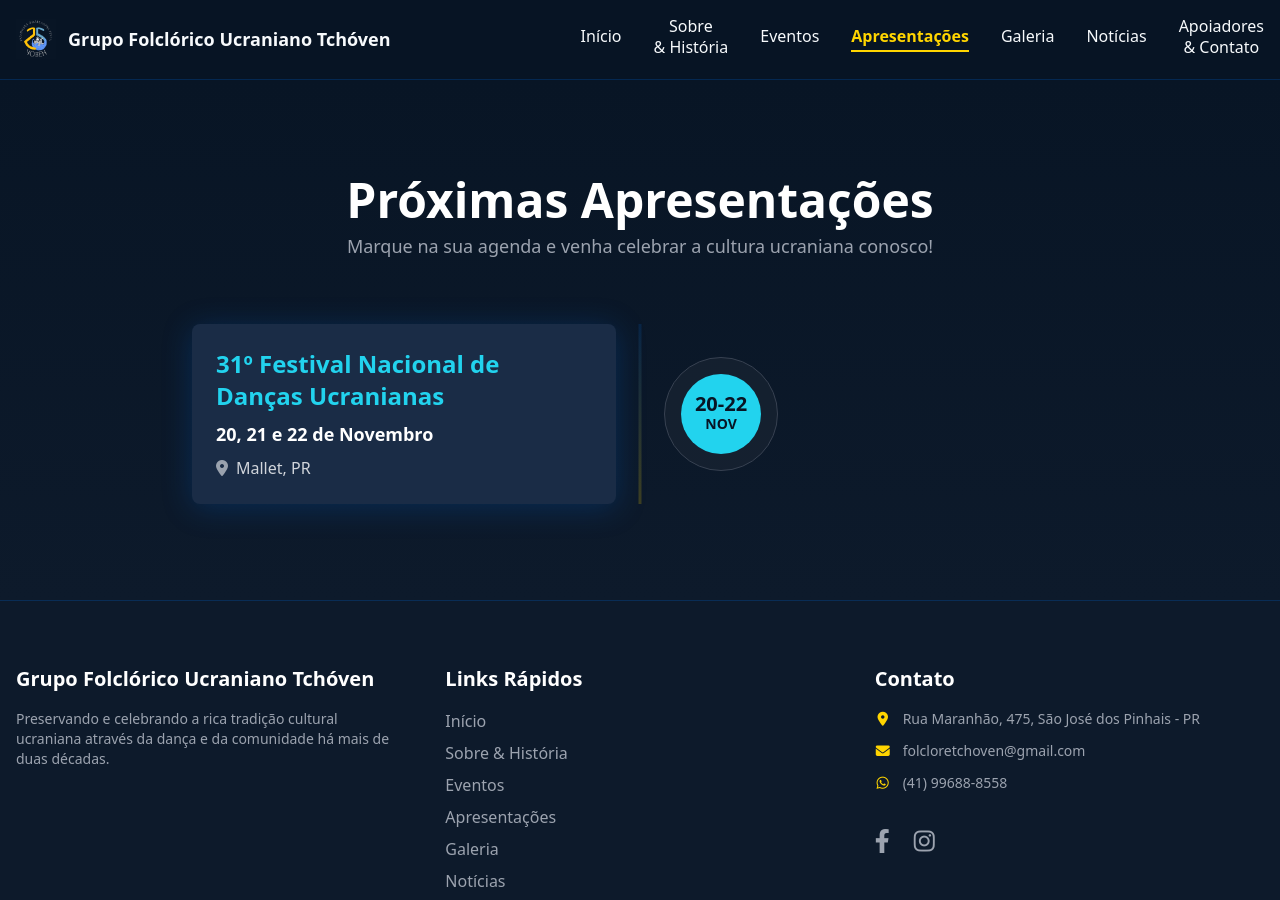
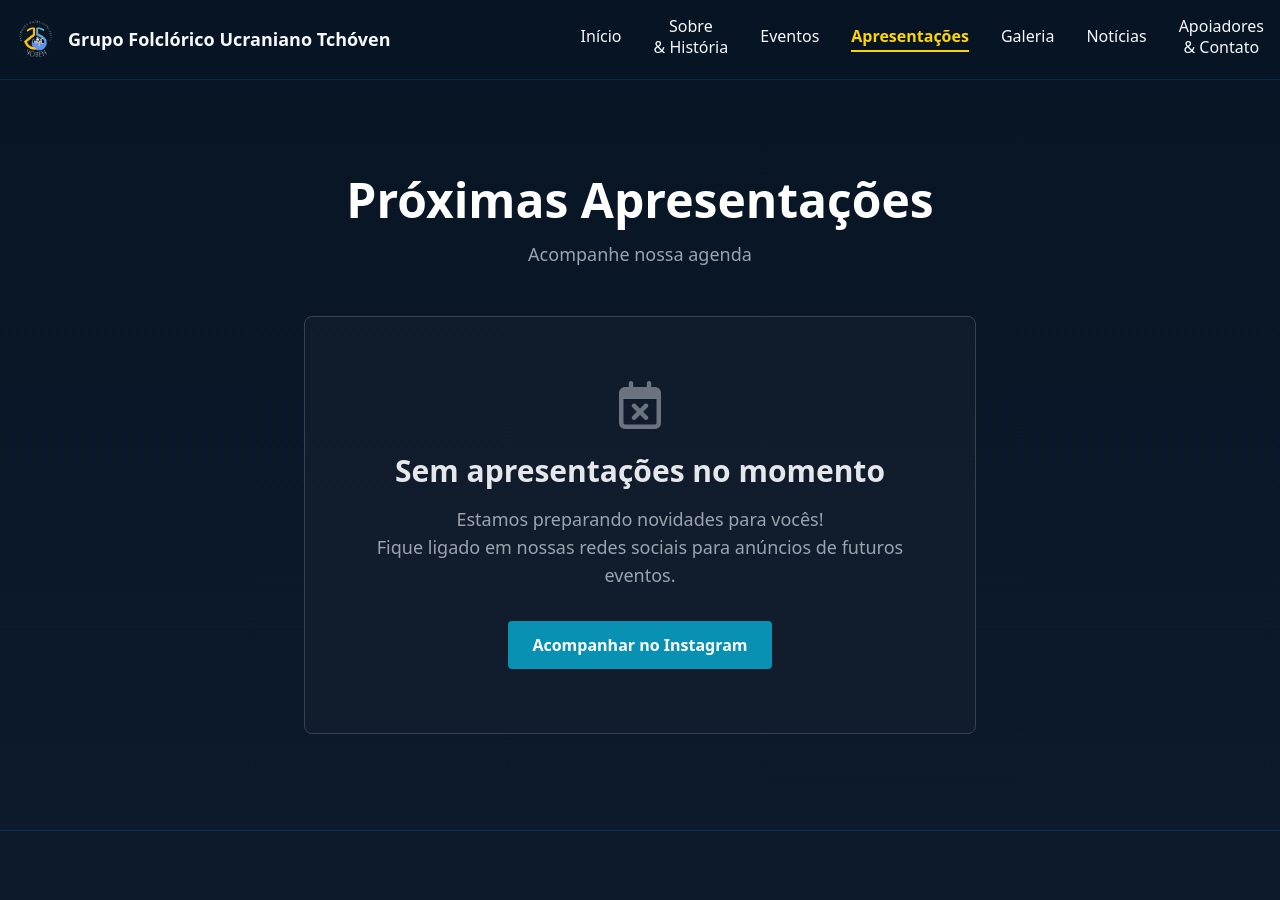
Before and after one commit to Tchoven/tchoven.github.io, a Jekyll site: the page built from apresentacoes/index.html, in a window 1280 px wide and 900 px high. Built offline with Jekyll 4.4.1, drawn with Linux system fonts in a browser that asks for light colours; nearby versions of some CDN libraries.

Commit message:
Update index.html

```diff
--- a/apresentacoes/index.html
+++ b/apresentacoes/index.html
@@ -1,60 +1,43 @@
 ---
 layout: default
 title: Apresentações
-description: "Confira a agenda de próximas apresentações do Grupo Folclórico Ucraniano Tchóven. Marque na sua agenda e venha celebrar a cultura ucraniana conosco!"
+description: "Confira a agenda de próximas apresentações do Grupo Folclórico Ucraniano Tchóven."
 ---
-<style>
-    /* Estilo para a linha da timeline */
-    #agenda-line {
-        position: absolute;
-        top: 0;
-        bottom: 0;
-        left: 50%;
-        transform: translateX(-50%);
-        width: 3px;
-        background: linear-gradient(to bottom, rgba(0, 91, 187, 0.2), rgba(255, 213, 0, 0.2));
-    }
-    /* Esconde a linha em telas pequenas */
-    @media (max-width: 767px) {
-        #agenda-line {
-            display: none;
-        }
-    }
-</style>
 
-<section class="py-16 md:py-24 bg-gradient-to-b from-[#081525] to-[#0d1a2b] text-white">
+<section class="py-16 md:py-24 bg-gradient-to-b from-[#081525] to-[#0d1a2b] text-white min-h-[60vh] flex items-center">
     <div class="container mx-auto px-4">
 
         <!-- Título da Página -->
-        <div class="text-center mb-16">
-            <h1 class="text-4xl md:text-5xl font-bold mb-2">Próximas Apresentações</h1>
-            <p class="text-lg text-gray-400">Marque na sua agenda e venha celebrar a cultura ucraniana conosco!</p>
+        <div class="text-center mb-12">
+            <h1 class="text-4xl md:text-5xl font-bold mb-4">Próximas Apresentações</h1>
+            <p class="text-lg text-gray-400">Acompanhe nossa agenda</p>
         </div>
 
-        <!-- Linha do Tempo de Apresentações -->
-        <div class="relative max-w-4xl mx-auto">
-            <div id="agenda-line"></div>
-
-            <div class="space-y-16">
-
-                <!-- Evento: FESTIVAL -->
-                <div class="flex flex-col gap-4 md:grid md:grid-cols-2 md:gap-12 items-center">
-                     <div class="text-center md:text-left order-1 md:order-2">
-                        <div class="inline-block p-4 bg-gray-800/50 border border-gray-700 rounded-full">
-                             <div class="bg-cyan-400 text-[#081525] rounded-full w-20 h-20 flex flex-col justify-center items-center font-bold">
-                                 <span class="text-xl leading-none">20-22</span>
-                                 <span class="text-sm">NOV</span>
-                             </div>
-                        </div>
-                    </div>
-                    <div class="card-bg p-6 rounded-lg custom-shadow order-2 md:order-1">
-                        <h2 class="text-2xl font-bold text-cyan-400">31º Festival Nacional de Danças Ucranianas</h2>
-                        <p class="text-lg font-semibold my-2">20, 21 e 22 de Novembro</p>
-                        <p class="text-gray-300"><i class="fas fa-map-marker-alt mr-2 opacity-70"></i>Mallet, PR</p>
-                    </div>
+        <!-- Aviso de Sem Apresentações -->
+        <div class="max-w-2xl mx-auto text-center">
+            <div class="bg-gray-800/30 border border-gray-700 rounded-lg p-10 md:p-16">
+                <div class="mb-6">
+                    <!-- Ícone de calendário (exemplo usando FontAwesome se disponível, ou apenas visual) -->
+                    <i class="far fa-calendar-times text-5xl text-gray-500"></i>
                 </div>
 
+                <h2 class="text-2xl md:text-3xl font-bold text-gray-200 mb-4">
+                    Sem apresentações no momento
+                </h2>
+
+                <p class="text-gray-400 text-lg">
+                    Estamos preparando novidades para vocês! <br>
+                    Fique ligado em nossas redes sociais para anúncios de futuros eventos.
+                </p>
+
+                <!-- Botão opcional para redes sociais (se desejar manter engajamento) -->
+                <div class="mt-8">
+                    <a href="#" class="inline-block px-6 py-3 bg-cyan-600 hover:bg-cyan-500 text-white font-semibold rounded transition duration-300">
+                        Acompanhar no Instagram
+                    </a>
+                </div>
             </div>
         </div>
+
     </div>
 </section>
```
